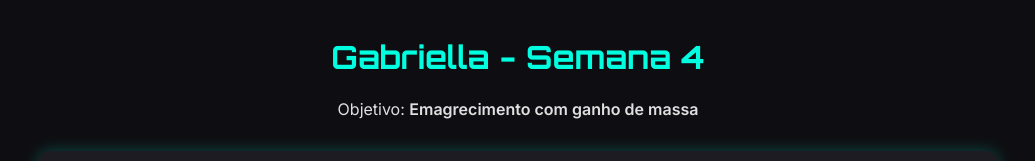
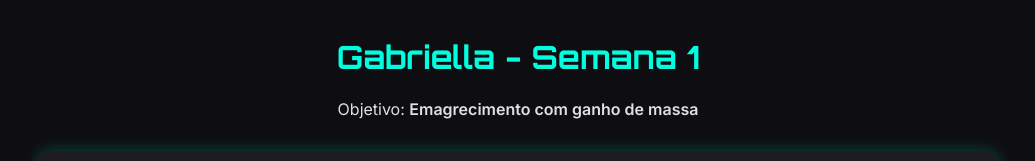
Before and after one commit to MarioFariasDev/Gabriella, a plain HTML site: page index.html in a window 1280 px wide. Shown: the top 161 px of the page, without its empty margins (122-1157 px from the left). Drawn offline with Linux system fonts and the light colour scheme.

Commit message:
Update header title from 'Semana 4' to 'Semana 1'

```diff
--- a/index.html
+++ b/index.html
@@ -10,7 +10,7 @@
 <body>
 <div class="container">
   <header>
-    <h1>Gabriella - Semana 4</h1>
+    <h1>Gabriella - Semana 1</h1>
     <p>Objetivo: <strong>Emagrecimento com ganho de massa</strong></p>
   </header>
 
```
